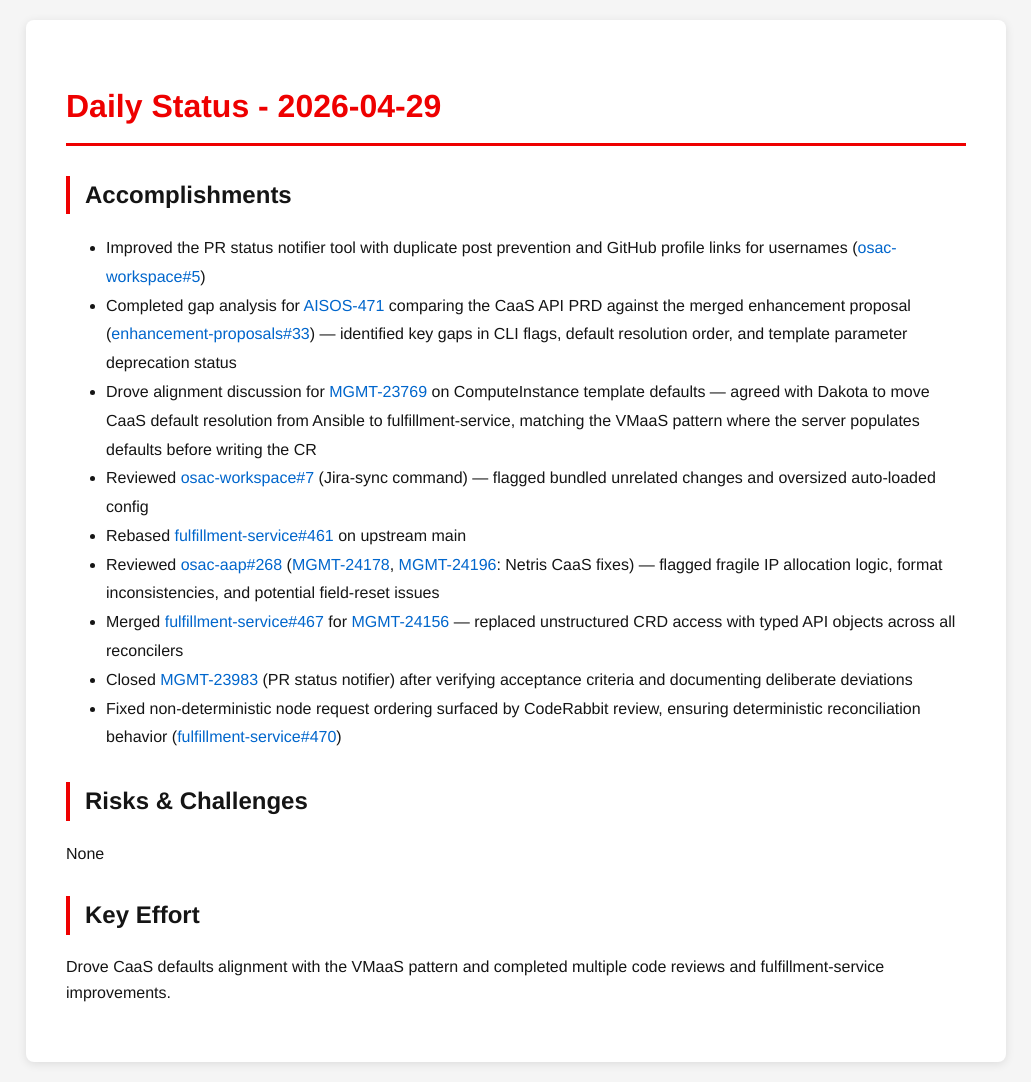
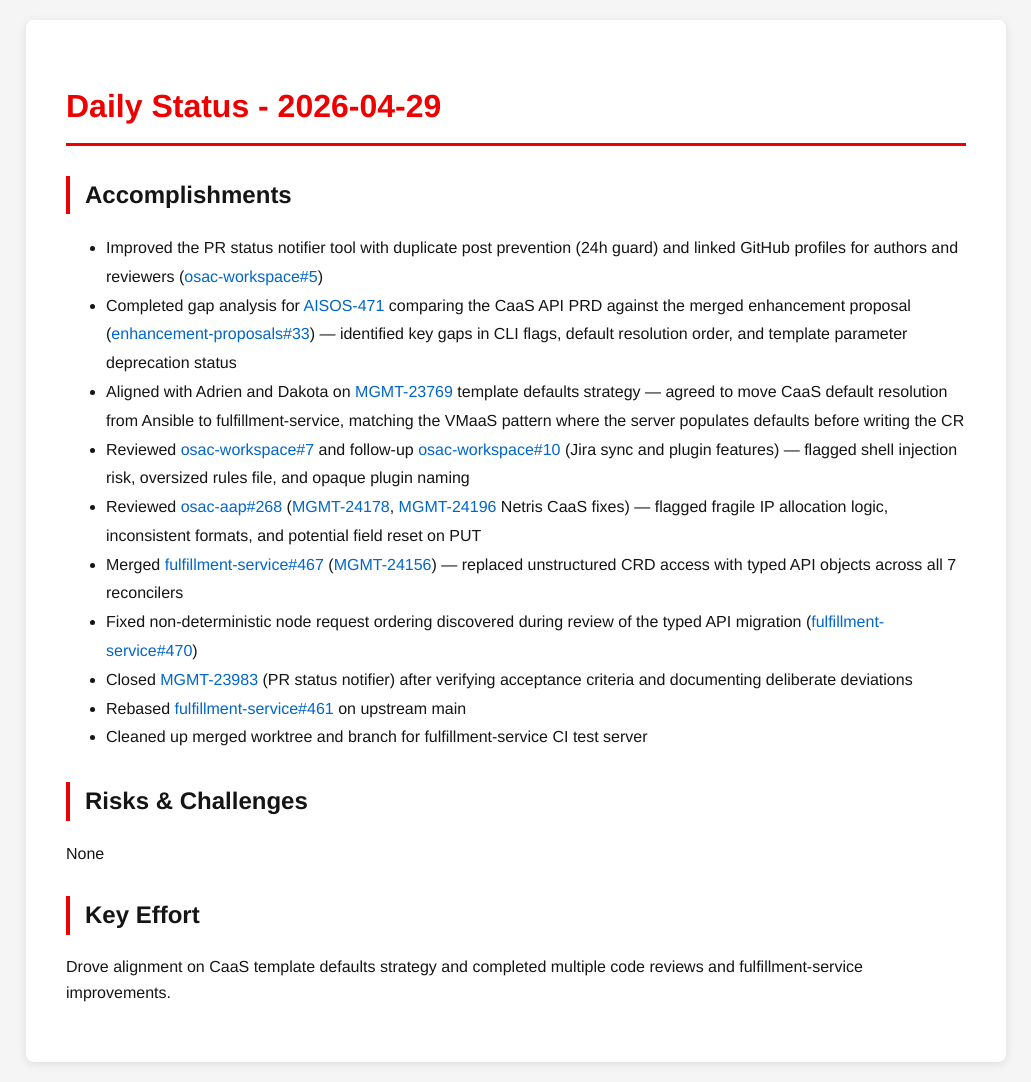
Before and after one commit to tzvatot/daily-status, a Jekyll site: the page built from 2026-04-29.md, in a window 1280 px wide. Shown: the whole page, without its empty margins (124-1155 px from the left). Built offline with Jekyll 4.4.1, drawn with Linux system fonts in a browser that asks for light colours.

Commit message:
Daily status update - 2026-04-29

```diff
--- a/2026-04-29.md
+++ b/2026-04-29.md
@@ -7,18 +7,19 @@
 # Daily Status - 2026-04-29
 
 ## Accomplishments
-- Improved the PR status notifier tool with duplicate post prevention and GitHub profile links for usernames ([osac-workspace#5](https://github.com/osac-project/osac-workspace/pull/5))
+- Improved the PR status notifier tool with duplicate post prevention (24h guard) and linked GitHub profiles for authors and reviewers ([osac-workspace#5](https://github.com/osac-project/osac-workspace/pull/5))
 - Completed gap analysis for [AISOS-471](https://issues.redhat.com/browse/AISOS-471) comparing the CaaS API PRD against the merged enhancement proposal ([enhancement-proposals#33](https://github.com/osac-project/enhancement-proposals/pull/33)) — identified key gaps in CLI flags, default resolution order, and template parameter deprecation status
-- Drove alignment discussion for [MGMT-23769](https://issues.redhat.com/browse/MGMT-23769) on ComputeInstance template defaults — agreed with Dakota to move CaaS default resolution from Ansible to fulfillment-service, matching the VMaaS pattern where the server populates defaults before writing the CR
-- Reviewed [osac-workspace#7](https://github.com/osac-project/osac-workspace/pull/7) (Jira-sync command) — flagged bundled unrelated changes and oversized auto-loaded config
+- Aligned with Adrien and Dakota on [MGMT-23769](https://issues.redhat.com/browse/MGMT-23769) template defaults strategy — agreed to move CaaS default resolution from Ansible to fulfillment-service, matching the VMaaS pattern where the server populates defaults before writing the CR
+- Reviewed [osac-workspace#7](https://github.com/osac-project/osac-workspace/pull/7) and follow-up [osac-workspace#10](https://github.com/osac-project/osac-workspace/pull/10) (Jira sync and plugin features) — flagged shell injection risk, oversized rules file, and opaque plugin naming
+- Reviewed [osac-aap#268](https://github.com/osac-project/osac-aap/pull/268) ([MGMT-24178](https://issues.redhat.com/browse/MGMT-24178), [MGMT-24196](https://issues.redhat.com/browse/MGMT-24196) Netris CaaS fixes) — flagged fragile IP allocation logic, inconsistent formats, and potential field reset on PUT
+- Merged [fulfillment-service#467](https://github.com/osac-project/fulfillment-service/pull/467) ([MGMT-24156](https://issues.redhat.com/browse/MGMT-24156)) — replaced unstructured CRD access with typed API objects across all 7 reconcilers
+- Fixed non-deterministic node request ordering discovered during review of the typed API migration ([fulfillment-service#470](https://github.com/osac-project/fulfillment-service/pull/470))
+- Closed [MGMT-23983](https://issues.redhat.com/browse/MGMT-23983) (PR status notifier) after verifying acceptance criteria and documenting deliberate deviations
 - Rebased [fulfillment-service#461](https://github.com/osac-project/fulfillment-service/pull/461) on upstream main
-- Reviewed [osac-aap#268](https://github.com/osac-project/osac-aap/pull/268) ([MGMT-24178](https://issues.redhat.com/browse/MGMT-24178), [MGMT-24196](https://issues.redhat.com/browse/MGMT-24196): Netris CaaS fixes) — flagged fragile IP allocation logic, format inconsistencies, and potential field-reset issues
-- Merged [fulfillment-service#467](https://github.com/osac-project/fulfillment-service/pull/467) for [MGMT-24156](https://issues.redhat.com/browse/MGMT-24156) — replaced unstructured CRD access with typed API objects across all reconcilers
-- Closed [MGMT-23983](https://issues.redhat.com/browse/MGMT-23983) (PR status notifier) after verifying acceptance criteria and documenting deliberate deviations
-- Fixed non-deterministic node request ordering surfaced by CodeRabbit review, ensuring deterministic reconciliation behavior ([fulfillment-service#470](https://github.com/osac-project/fulfillment-service/pull/470))
+- Cleaned up merged worktree and branch for fulfillment-service CI test server
 
 ## Risks & Challenges
 None
 
 ## Key Effort
-Drove CaaS defaults alignment with the VMaaS pattern and completed multiple code reviews and fulfillment-service improvements.
+Drove alignment on CaaS template defaults strategy and completed multiple code reviews and fulfillment-service improvements.
```
